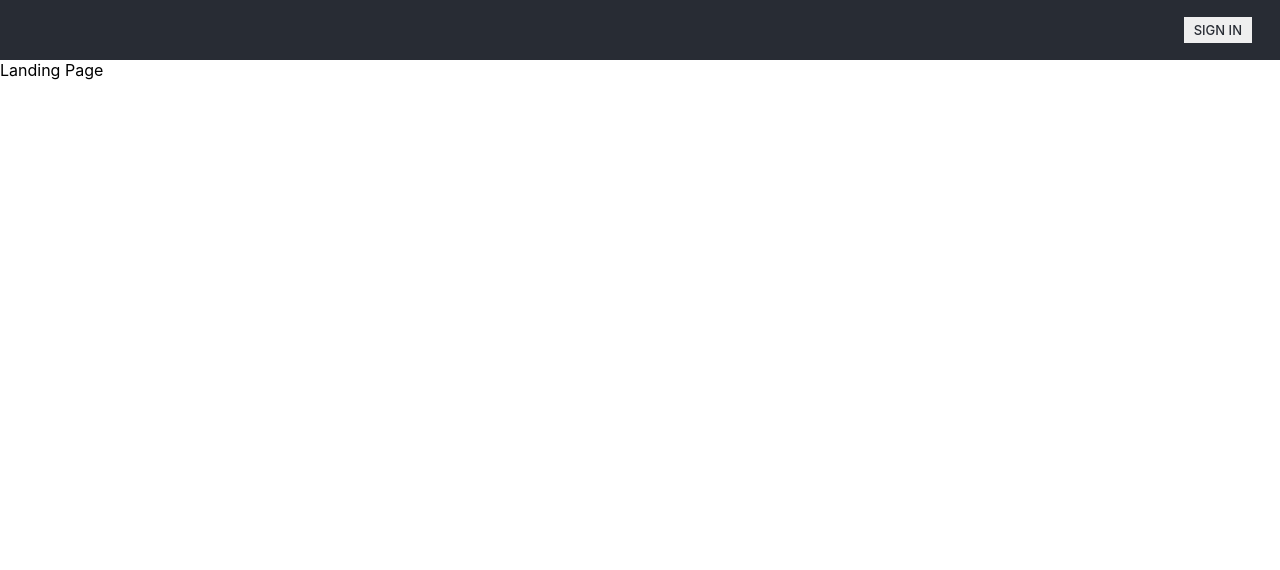
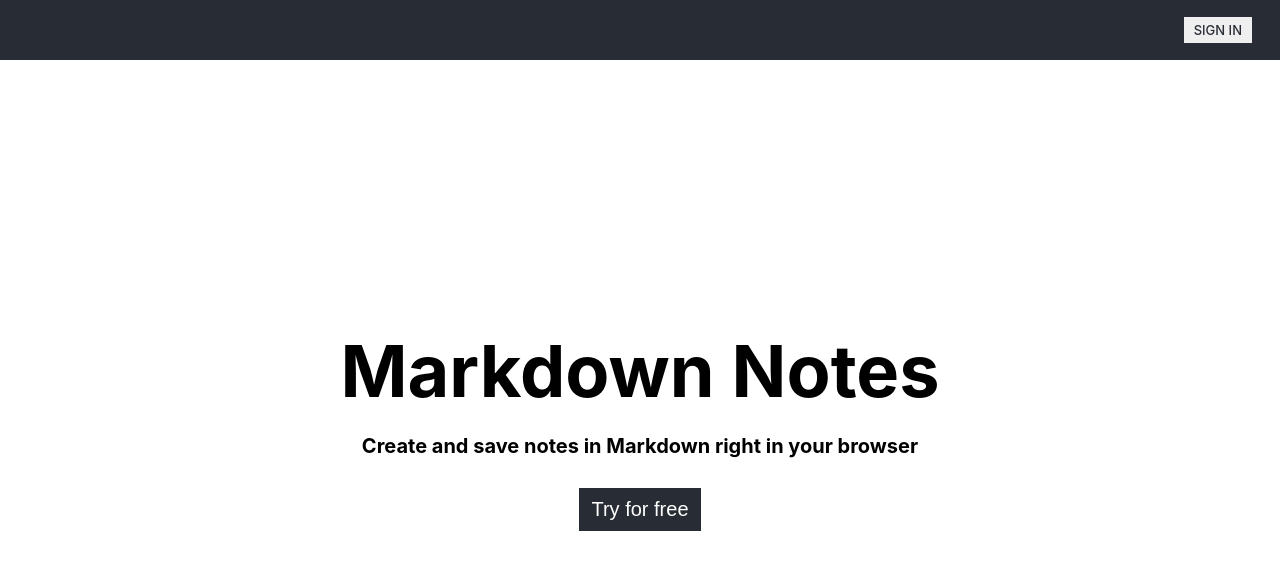
Before and after one commit to nathanielmata/markdown-notes-capstone-client, a React (Create React App) app: page / in a window 1280 px wide. Shown: the top 570 px of the page. Built offline with nearby package versions, Linux system fonts and the light colour scheme; no server answers.

Commit message:
add styling to landing page

```diff
--- a/src/App.css
+++ b/src/App.css
@@ -401,6 +401,16 @@ label,
   padding: 20px 28px;
 }
 
+.editor__saved--alert {
+  position: absolute;
+  top: 50%;
+  left: 50%;
+  transform: translate(-50%, -50%);
+  visibility: hidden;
+  opacity: 0;
+  transition: all 0.25s ease-out;
+}
+
 .editor__buttons {
   position: absolute;
   right: 0;
@@ -512,3 +522,32 @@ label,
   overflow-wrap: break-word;
   overflow: scroll;
 }
+
+.landing {
+  display: flex;
+  flex-direction: column;
+  width: 100%;
+  height: calc(100% + 100px);
+  margin: 0;
+  padding: 28px;
+  justify-content: center;
+  align-items: center;
+}
+
+.landing h1 {
+  font-size: 72px;
+  margin: 0;
+}
+
+.landing h4 {
+  font-size: 20px;
+  margin: 1em 0 1.5em;
+}
+
+.landing button {
+  font-size: 20px;
+  font-weight: 100;
+  background-color: var(--main-dark);
+  color: var(--main-text);
+  padding: 10px 12px;
+}
--- a/src/routes/LandingPage.js
+++ b/src/routes/LandingPage.js
@@ -3,8 +3,10 @@ import React, { Component } from "react";
 export default class LandingPage extends Component {
   render() {
     return (
-      <div>
-        Landing Page
+      <div className="landing">
+        <h1>Markdown Notes</h1>
+        <h4>Create and save notes in Markdown right in your browser</h4>
+        <button onClick={() => this.props.history.push("/login")}>Try for free</button>
       </div>
     );
   }
```
